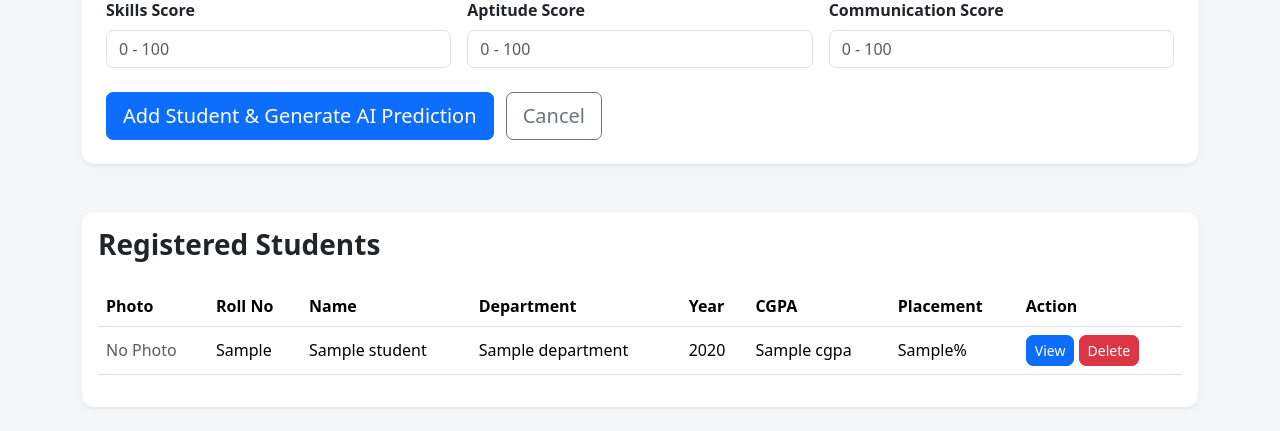
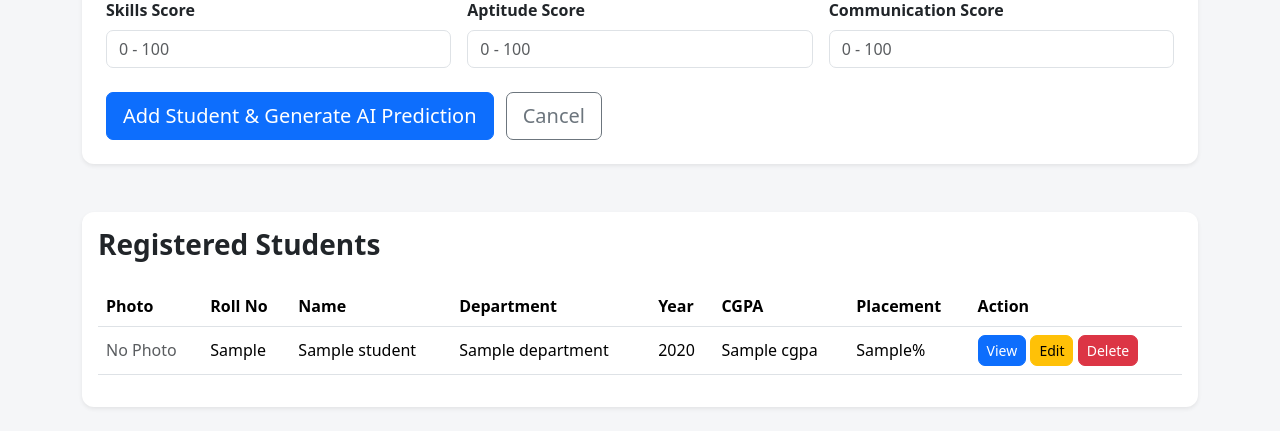
Before and after one commit to ammuvediyappan14-crypto/ai-student-performance-placement-system, a Flask app: template templates/students.html in a window 1280 px wide. Shown: the part 723-1154 px from the top of the page. Run offline with Flask 3, Linux system fonts and the light colour scheme; the template is opened without the code that fills it: most values are stand-ins (such as "Sample title", 1, 10 or a date in 2020); some libraries are stand-ins or nearby versions.

Commit message:
Fix permanent profile photos and add student editing

```diff
--- a/templates/students.html
+++ b/templates/students.html
@@ -44,8 +44,6 @@ Student Registration - AI Student System
 
             <div class="row g-3">
 
-                <!-- ROLL NUMBER -->
-
                 <div class="col-md-6">
 
                     <label class="form-label fw-semibold">
@@ -62,8 +60,6 @@ Student Registration - AI Student System
 
                 </div>
 
-
-                <!-- STUDENT NAME -->
 
                 <div class="col-md-6">
 
@@ -82,8 +78,6 @@ Student Registration - AI Student System
                 </div>
 
 
-                <!-- DEPARTMENT -->
-
                 <div class="col-md-6">
 
                     <label class="form-label fw-semibold">
@@ -100,36 +94,17 @@ Student Registration - AI Student System
                             Select Department
                         </option>
 
-                        <option value="CS">
-                            CS
-                        </option>
-
-                        <option value="IT">
-                            IT
-                        </option>
-
-                        <option value="AI">
-                            AI
-                        </option>
-
-                        <option value="BCA">
-                            BCA
-                        </option>
-
-                        <option value="BBA">
-                            BBA
-                        </option>
-
-                        <option value="B.COM">
-                            B.COM
-                        </option>
+                        <option value="CS">CS</option>
+                        <option value="IT">IT</option>
+                        <option value="AI">AI</option>
+                        <option value="BCA">BCA</option>
+                        <option value="BBA">BBA</option>
+                        <option value="B.COM">B.COM</option>
 
                     </select>
 
                 </div>
 
-
-                <!-- YEAR -->
 
                 <div class="col-md-6">
 
@@ -147,24 +122,14 @@ Student Registration - AI Student System
                             Select Year
                         </option>
 
-                        <option value="I">
-                            I
-                        </option>
-
-                        <option value="II">
-                            II
-                        </option>
-
-                        <option value="III">
-                            III
-                        </option>
+                        <option value="I">I</option>
+                        <option value="II">II</option>
+                        <option value="III">III</option>
 
                     </select>
 
                 </div>
 
-
-                <!-- PROFILE PHOTO -->
 
                 <div class="col-md-12">
 
@@ -189,8 +154,6 @@ Student Registration - AI Student System
                 <hr class="my-3">
 
 
-                <!-- ATTENDANCE -->
-
                 <div class="col-md-6">
 
                     <label class="form-label fw-semibold">
@@ -210,8 +173,6 @@ Student Registration - AI Student System
 
                 </div>
 
-
-                <!-- CGPA -->
 
                 <div class="col-md-6">
 
@@ -233,8 +194,6 @@ Student Registration - AI Student System
                 </div>
 
 
-                <!-- INTERNAL MARKS -->
-
                 <div class="col-md-6">
 
                     <label class="form-label fw-semibold">
@@ -254,8 +213,6 @@ Student Registration - AI Student System
 
                 </div>
 
-
-                <!-- PROJECTS -->
 
                 <div class="col-md-6">
 
@@ -277,8 +234,6 @@ Student Registration - AI Student System
                 </div>
 
 
-                <!-- SKILLS SCORE -->
-
                 <div class="col-md-4">
 
                     <label class="form-label fw-semibold">
@@ -298,8 +253,6 @@ Student Registration - AI Student System
 
                 </div>
 
-
-                <!-- APTITUDE SCORE -->
 
                 <div class="col-md-4">
 
@@ -321,8 +274,6 @@ Student Registration - AI Student System
                 </div>
 
 
-                <!-- COMMUNICATION SCORE -->
-
                 <div class="col-md-4">
 
                     <label class="form-label fw-semibold">
@@ -342,8 +293,6 @@ Student Registration - AI Student System
 
                 </div>
 
-
-                <!-- SUBMIT -->
 
                 <div class="col-12 mt-4">
 
@@ -422,7 +371,10 @@ Student Registration - AI Student System
                             {% if student["profile_image"] or student["profile_picture"] %}
 
                             <img
-                                src="{{ url_for('student_photo', student_id=student['id']) }}"
+                                src="{{ url_for(
+                                    'student_photo',
+                                    student_id=student['id']
+                                ) }}"
                                 width="50"
                                 height="50"
                                 class="rounded-circle"
@@ -441,49 +393,35 @@ Student Registration - AI Student System
                         </td>
 
 
-                        <!-- ROLL NUMBER -->
-
                         <td>
                             {{ student["roll_no"] }}
                         </td>
 
-
-                        <!-- NAME -->
 
                         <td>
                             {{ student["name"] }}
                         </td>
 
 
-                        <!-- DEPARTMENT -->
-
                         <td>
                             {{ student["department"] }}
                         </td>
 
-
-                        <!-- YEAR -->
 
                         <td>
                             {{ student["year"] }}
                         </td>
 
 
-                        <!-- CGPA -->
-
                         <td>
                             {{ student["cgpa"] }}
                         </td>
 
 
-                        <!-- PLACEMENT -->
-
                         <td>
                             {{ student["placement_probability"] }}%
                         </td>
 
-
-                        <!-- ACTION -->
 
                         <td>
 
@@ -495,6 +433,16 @@ Student Registration - AI Student System
                                 class="btn btn-sm btn-primary"
                             >
                                 View
+                            </a>
+
+                            <a
+                                href="{{ url_for(
+                                    'edit_student',
+                                    student_id=student['id']
+                                ) }}"
+                                class="btn btn-sm btn-warning"
+                            >
+                                Edit
                             </a>
 
 
```
